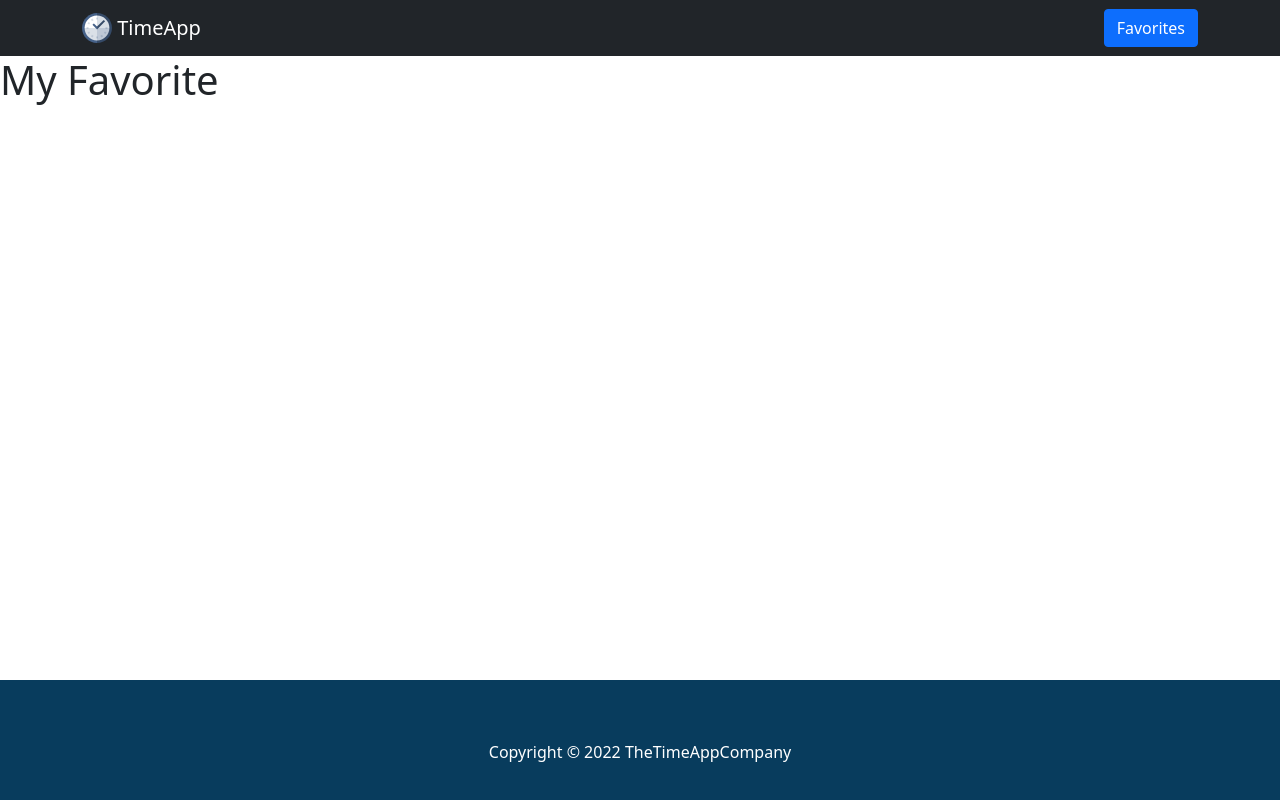
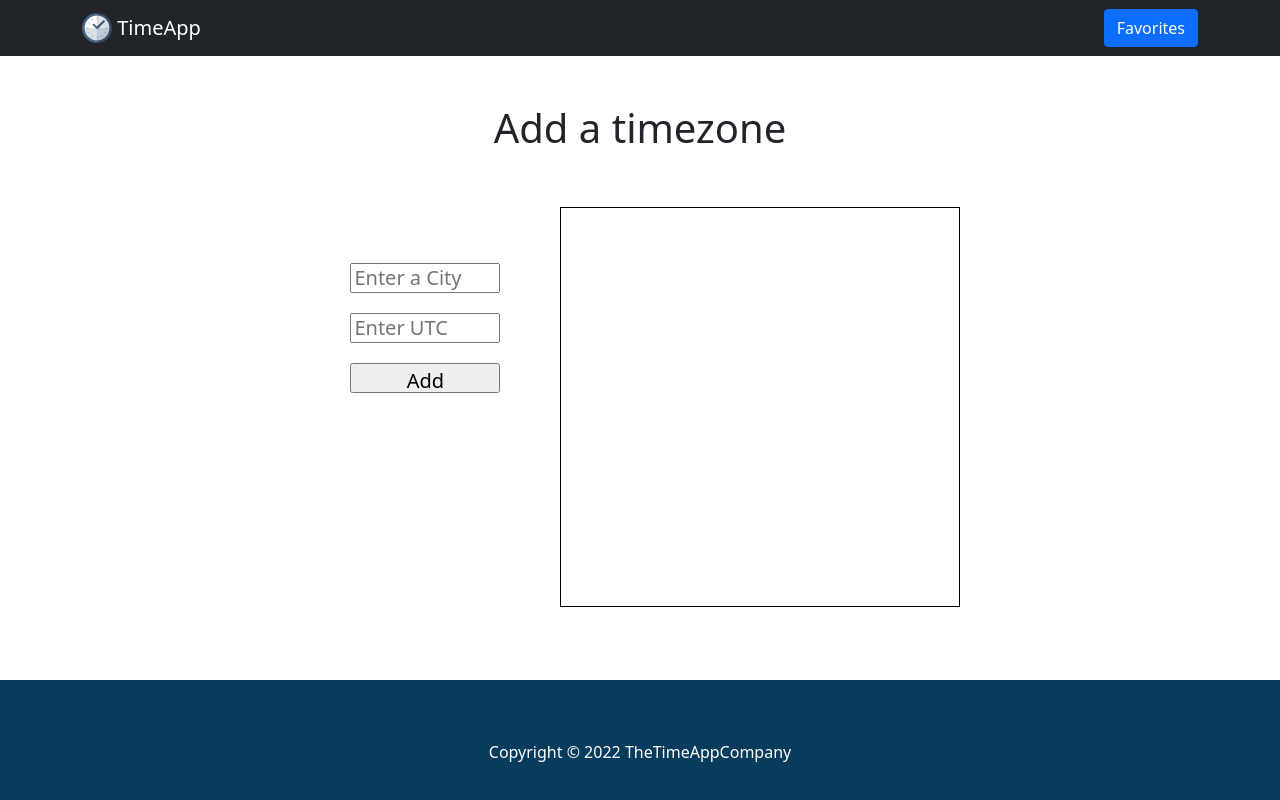
Before and after one commit to argjend551/TimeApp, a React (Vite) app: page /favorites in a window 1280 px wide. Built offline with nearby package versions, Linux system fonts and the light colour scheme; grey boxes are pictures that could not be loaded.

Commit message:
Added FormComponent,FavouriteList component,addCity Component, You can add a city and utc and add to your list

```diff
--- a/public/style.css
+++ b/public/style.css
@@ -30,6 +30,38 @@ li:hover {
 main {
   flex: 1;
 }
+.favoriteSite{
+  margin: 1rem;
+  padding: 2rem 2rem;
+  text-align: center;
+}
+.form input{
+width: 150px;
+display: block;
+margin-bottom: 20px;
+height: 30px;
+font-size: 20px;
+margin-left: 30px;
+}
+.form{
+  display: inline-block;
+  margin-top: 6%;
+}
+.favoriteCity{
+  color: white;
+}
+.favoriteList{
+  display: inline-block;
+  margin-top: 4%;
+  width: 400px;
+  height: 400px;
+  padding: 0.5rem 0.5rem;
+  vertical-align: middle;
+  margin-left: 5%;
+  border: 1px solid black;
+ overflow-y: scroll;
+}
+
 #root {
   display: flex;
   min-height: 100vh;
--- /dev/null
+++ b/src/components/AddCity.jsx
@@ -0,0 +1,25 @@
+import { useState } from "react";
+import MyForm from "./Form";
+import FavoriteList from "./FavoriteList";
+function AddCity() {
+  const [add, addCity] = useState([]);
+
+  return (
+    <>
+      <MyForm addCity={addCity} add={add}></MyForm>
+      <div className="favoriteList">
+        {add.map(({ city, utc, index }) => (
+          <FavoriteList
+            key={index}
+            {...{
+              city,
+              utc,
+            }}
+          />
+        ))}
+      </div>
+    </>
+  );
+}
+
+export default AddCity;
--- a/src/components/App.jsx
+++ b/src/components/App.jsx
@@ -13,6 +13,7 @@ function App() {
         <Routes>
           <Route path="/" element={<Home />} />
           <Route path="/favorites" element={<Favorites />} />
+          <Route path="/*" element={<Home />} />
         </Routes>
       </main>
       <Footer />
--- /dev/null
+++ b/src/components/FavoriteList.jsx
@@ -0,0 +1,22 @@
+import { useState } from "react";
+import GetLocalTime from "./GetLocalTime";
+
+function FavoriteList(props) {
+  const [time, settime] = useState();
+  let { utc, city } = props;
+
+  var background = {
+    backgroundImage: `url("https://source.unsplash.com/random/440x360/?${city}")`,
+  };
+
+  return (
+    <>
+      <div className="favoriteCity" style={background}>
+        <h1>{city}</h1>
+        {utc && <GetLocalTime offset={utc} settime={settime} />}
+      </div>
+    </>
+  );
+}
+
+export default FavoriteList;
--- /dev/null
+++ b/src/components/Form.jsx
@@ -0,0 +1,52 @@
+import useStates from "./useStates";
+function MyForm(props) {
+  let { addCity, add } = props;
+
+  let [formValues, changeFormValues] = useStates({
+    utc: "",
+    city: "",
+  });
+
+  function updateFormValue(event) {
+    let { name, value } = event.target;
+    changeFormValues({ [name]: value });
+  }
+
+  function submitForm(event) {
+    // prevent the default behavior of
+    // the browser (don't reload on submit)
+    event.preventDefault();
+    addCity([...add, formValues]);
+  }
+
+  let { city, utc } = formValues;
+  return (
+    <div className="form">
+      <form onSubmit={submitForm}>
+        <input
+          type="text"
+          name="city"
+          value={city}
+          onChange={updateFormValue}
+          placeholder="Enter a City"
+          required
+          maxLength={15}
+        />
+        <input
+          type="number"
+          name="utc"
+          placeholder="Enter UTC"
+          max="24"
+          min="-24"
+          value={utc}
+          onChange={updateFormValue}
+          required
+          maxLength={2}
+        />
+        <input type="submit" value="Add" />
+      </form>
+    </div>
+  );
+}
+
+export default MyForm;
--- a/src/components/GetLocalTime.jsx
+++ b/src/components/GetLocalTime.jsx
@@ -19,7 +19,7 @@ function GetLocalTime(props) {
   // inteval every second, updates the time.
   setInterval(() => {
     settime(localtime);
-  }, 1000);
+  }, 800);
 
   return (
     <>
--- /dev/null
+++ b/src/components/useStates.js
@@ -0,0 +1,13 @@
+import { useState } from "react";
+
+// A custom hook (created by us)
+// usage:
+// let [states,changeStates] = useStates(initialState) // /// where initialState is an object
+//
+// to change the state call:
+// changeStates({..changed values })
+
+export default function useStates(initialState = {}) {
+  let [states, setStates] = useState(initialState);
+  return [states, (changes) => setStates({ ...states, ...changes })];
+}
--- a/src/pages/Favorites.jsx
+++ b/src/pages/Favorites.jsx
@@ -1,9 +1,13 @@
 import React from "react";
-
+import AddCity from "../components/AddCity";
+import FavoriteList from "../components/FavoriteList";
 function Favorites() {
   return (
-    <div>
-      <h1>My Favorite</h1>
+    <div className="favoriteSite">
+      <h1>Add a timezone</h1>
+      <AddCity></AddCity>
+
+      <FavoriteList></FavoriteList>
     </div>
   );
 }
```
